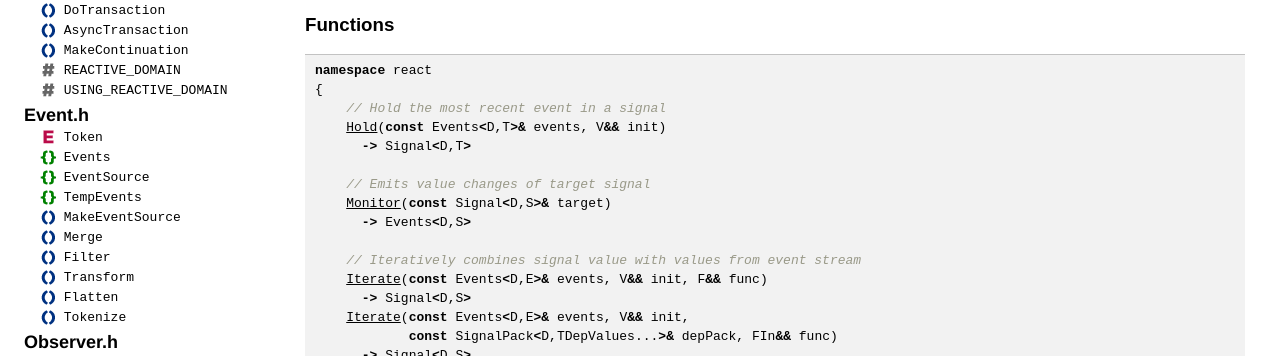
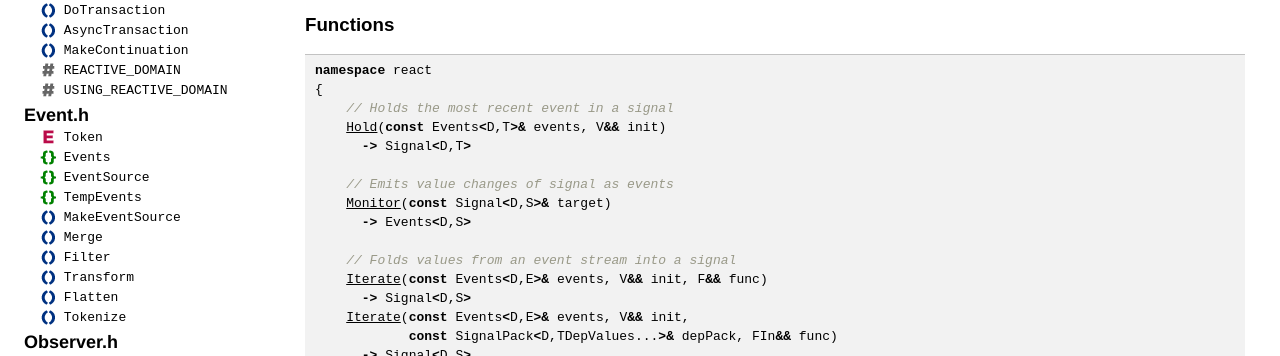
Before and after one commit to snakster/cpp.react, a Jekyll site: the page built from reference/Algorithm.h/index.md, in a window 1280 px wide. Shown: the part 319-675 px from the top of the page. Built offline with Jekyll 4.4.1, drawn with Linux system fonts in a browser that asks for light colours.

Commit message:
Updated Algorithm.h reference.

```diff
--- a/reference/Algorithm.h/index.md
+++ b/reference/Algorithm.h/index.md
@@ -18,15 +18,15 @@ Contains various reactive operations to combine and convert signals and events.
 
 <div class="highlight"><pre><code class="c++"><span class="k">namespace</span> <span class="n">react</span>
 <span class="p">{</span>
-    <span class="c1">// Hold the most recent event in a signal</span>
+    <span class="c1">// Holds the most recent event in a signal</span>
     <a class="code_link" href="{{ site.baseurl }}/reference/Algorithm.h/Hold.html">Hold</a><span class="p">(</span><span class="k">const</span> <span class="n">Events</span><span class="o">&lt;</span><span class="n">D</span><span class="p">,</span><span class="n">T</span><span class="o">&gt;&amp;</span> <span class="n">events</span><span class="p">,</span> <span class="n">V</span><span class="o">&amp;&amp;</span> <span class="n">init</span><span class="p">)</span>
       <span class="o">-&gt;</span> <span class="n">Signal</span><span class="o">&lt;</span><span class="n">D</span><span class="p">,</span><span class="n">T</span><span class="o">&gt;</span>
 
-    <span class="c1">// Emits value changes of target signal</span>
+    <span class="c1">// Emits value changes of signal as events</span>
     <a class="code_link" href="{{ site.baseurl }}/reference/Algorithm.h/Monitor.html">Monitor</a><span class="p">(</span><span class="k">const</span> <span class="n">Signal</span><span class="o">&lt;</span><span class="n">D</span><span class="p">,</span><span class="n">S</span><span class="o">&gt;&amp;</span> <span class="n">target</span><span class="p">)</span>
       <span class="o">-&gt;</span> <span class="n">Events</span><span class="o">&lt;</span><span class="n">D</span><span class="p">,</span><span class="n">S</span><span class="o">&gt;</span>
 
-    <span class="c1">// Iteratively combines signal value with values from event stream</span>
+    <span class="c1">// Folds values from an event stream into a signal</span>
     <a class="code_link" href="{{ site.baseurl }}/reference/Algorithm.h/Iterate.html">Iterate</a><span class="p">(</span><span class="k">const</span> <span class="n">Events</span><span class="o">&lt;</span><span class="n">D</span><span class="p">,</span><span class="n">E</span><span class="o">&gt;&amp;</span> <span class="n">events</span><span class="p">,</span> <span class="n">V</span><span class="o">&amp;&amp;</span> <span class="n">init</span><span class="p">,</span> <span class="n">F</span><span class="o">&amp;&amp;</span> <span class="n">func</span><span class="p">)</span>
       <span class="o">-&gt;</span> <span class="n">Signal</span><span class="o">&lt;</span><span class="n">D</span><span class="p">,</span><span class="n">S</span><span class="o">&gt;</span>
     <a class="code_link" href="{{ site.baseurl }}/reference/Algorithm.h/Iterate.html">Iterate</a><span class="p">(</span><span class="k">const</span> <span class="n">Events</span><span class="o">&lt;</span><span class="n">D</span><span class="p">,</span><span class="n">E</span><span class="o">&gt;&amp;</span> <span class="n">events</span><span class="p">,</span> <span class="n">V</span><span class="o">&amp;&amp;</span> <span class="n">init</span><span class="p">,</span>
```
Also changed, not shown: reference/Algorithm.h/Changed.md (renamed from reference/Algorithm.h/OnChanged.md, +3 -0 lines), reference/Algorithm.h/Hold.md (+2 -0 lines), reference/Algorithm.h/Iterate.md (+3 -0 lines), reference/Algorithm.h/Monitor.md (+3 -0 lines), reference/Algorithm.h/ChangedTo.md (renamed from reference/Algorithm.h/OnChangedTo.md).
